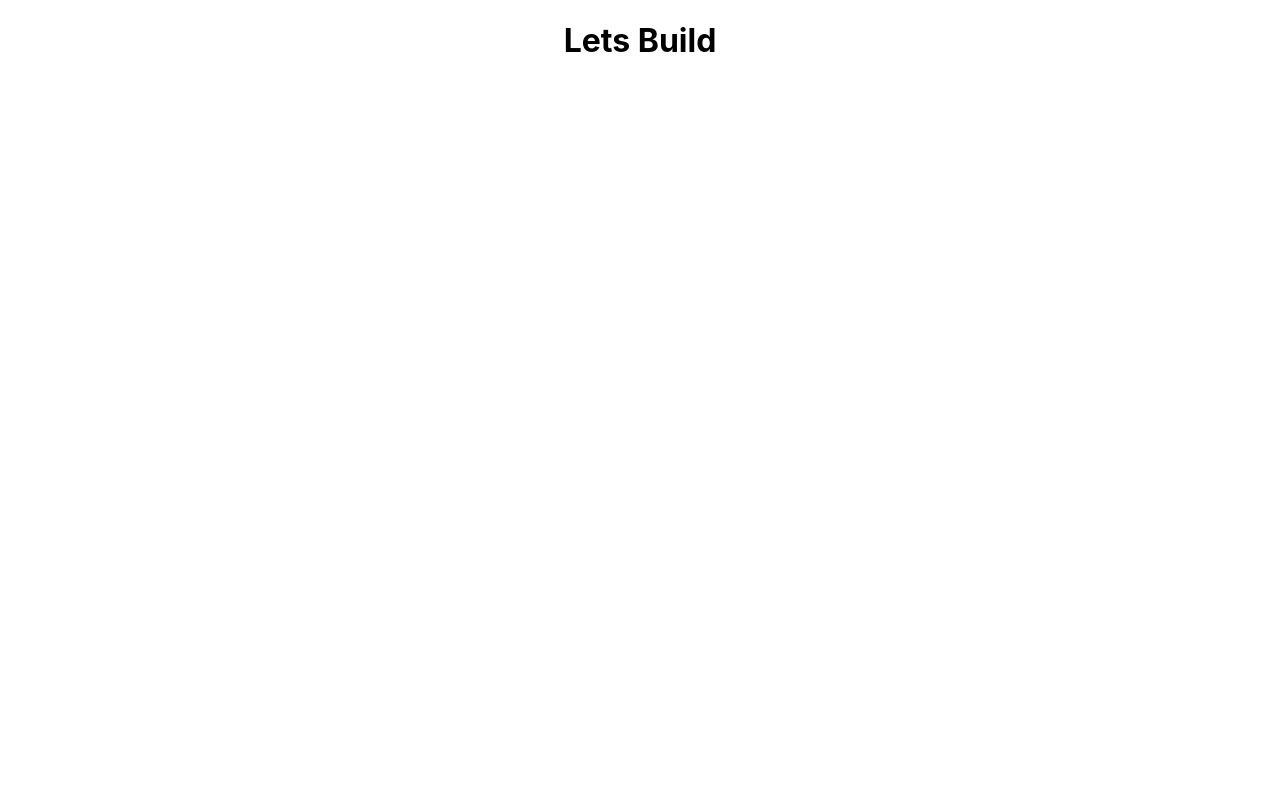
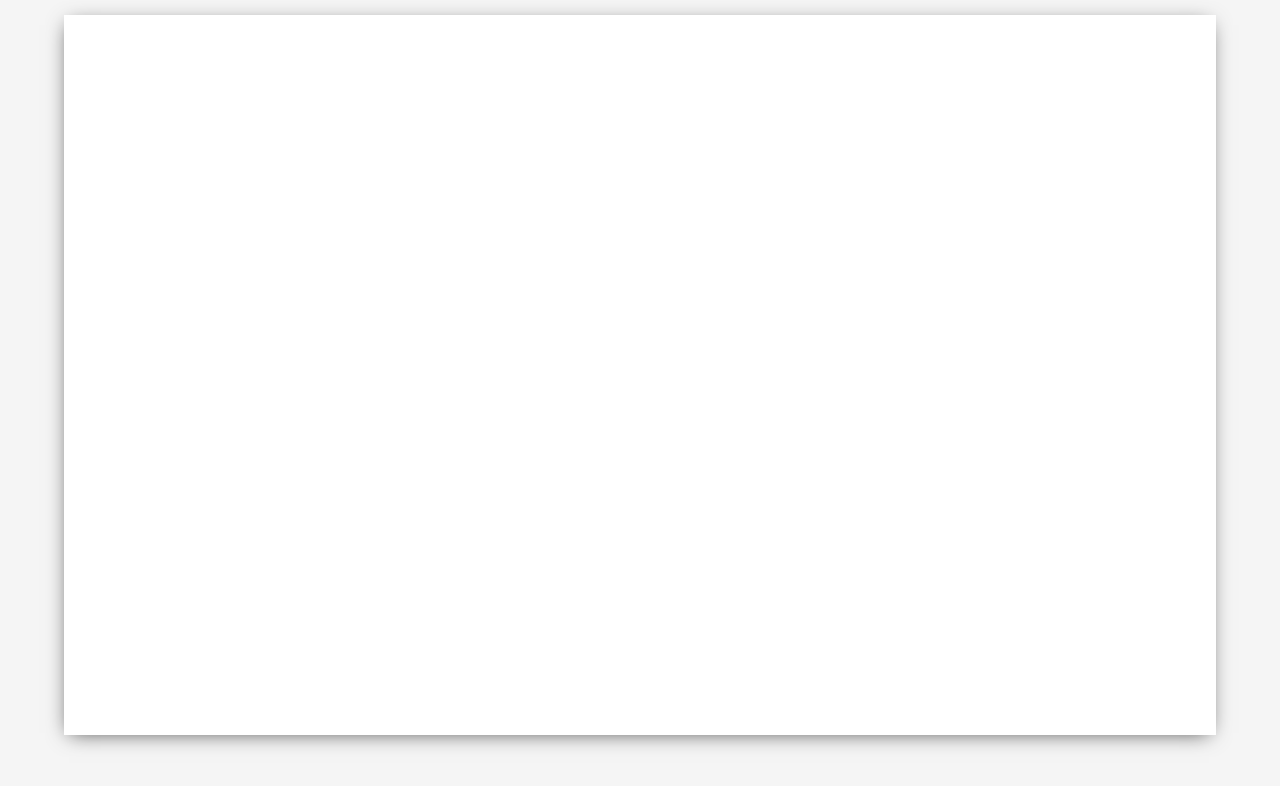
Before and after one commit to GordonArber/chat-app, a React (Create React App) app: page / in a window 1280 px wide. Shown: the top 786 px of the page. Built offline with nearby package versions, Linux system fonts and the light colour scheme.

Commit message:
App starting style and created sidebar component

```diff
--- a/src/App.css
+++ b/src/App.css
@@ -1,3 +1,15 @@
-.App {
-  text-align: center;
+.app {
+  display: grid;
+  place-items: center;
+  background-color: whitesmoke;
+  height: 100vh;
 }
+
+.app__body {
+  display: flex;
+  background-color: white;
+  margin-top: -50px;
+  height: 90vh;
+  width: 90vw;
+  box-shadow: -1px 4px 20px -6px rgba(0, 0, 0, 0.7);
+}
--- a/src/App.tsx
+++ b/src/App.tsx
@@ -1,9 +1,13 @@
 import "./app.css";
-
+import { Sidebar } from "./Sidebar";
 function App() {
   return (
-    <div className="App">
-      <h1>Lets Build</h1>
+    //BEM naming convention
+    <div className="app">
+      <div className="app__body">
+        <Sidebar />
+        {/* Chat */}
+      </div>
     </div>
   );
 }
--- /dev/null
+++ b/src/Sidebar.tsx
@@ -0,0 +1,7 @@
+import "./sidebar.css";
+
+interface SidebarProps {}
+
+export function Sidebar({}) {
+  return <div className="sidebar"></div>;
+}
--- a/src/index.css
+++ b/src/index.css
@@ -1,13 +1,17 @@
+* {
+  margin: 0;
+}
+
 body {
   margin: 0;
-  font-family: -apple-system, BlinkMacSystemFont, 'Segoe UI', 'Roboto', 'Oxygen',
-    'Ubuntu', 'Cantarell', 'Fira Sans', 'Droid Sans', 'Helvetica Neue',
+  font-family: -apple-system, BlinkMacSystemFont, "Segoe UI", "Roboto", "Oxygen",
+    "Ubuntu", "Cantarell", "Fira Sans", "Droid Sans", "Helvetica Neue",
     sans-serif;
   -webkit-font-smoothing: antialiased;
   -moz-osx-font-smoothing: grayscale;
 }
 
 code {
-  font-family: source-code-pro, Menlo, Monaco, Consolas, 'Courier New',
+  font-family: source-code-pro, Menlo, Monaco, Consolas, "Courier New",
     monospace;
 }
```
Also changed, not shown: src/sidebar.css (added), 1 other file (tests, documents, lock files or other folders).
